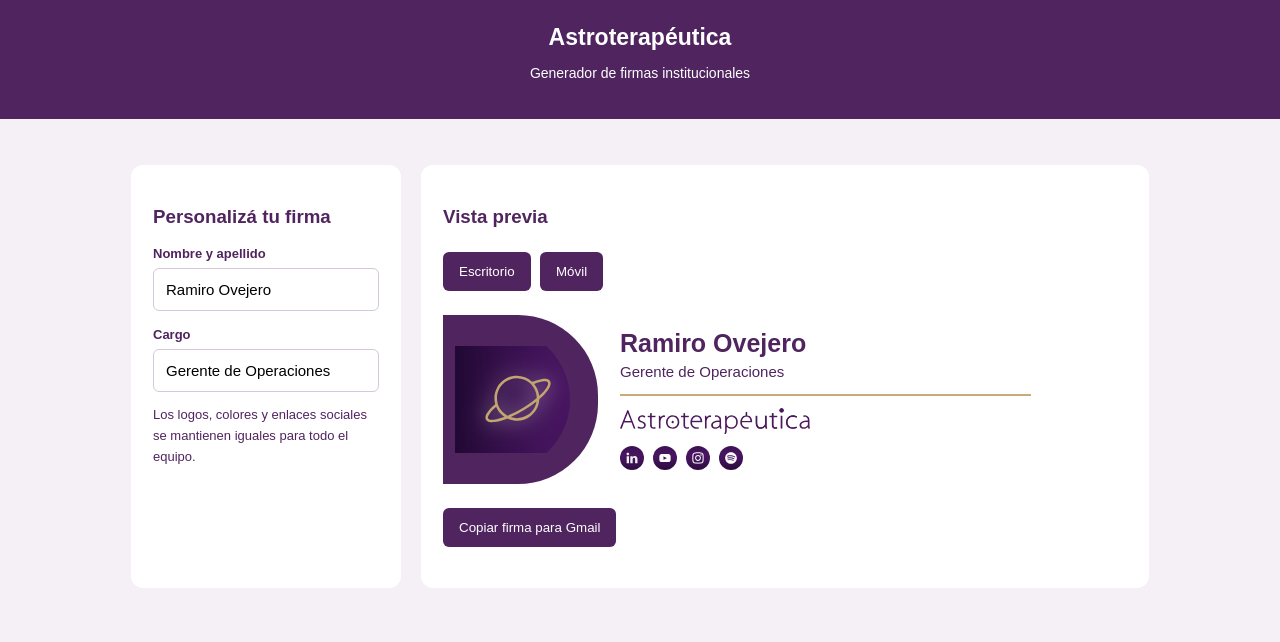
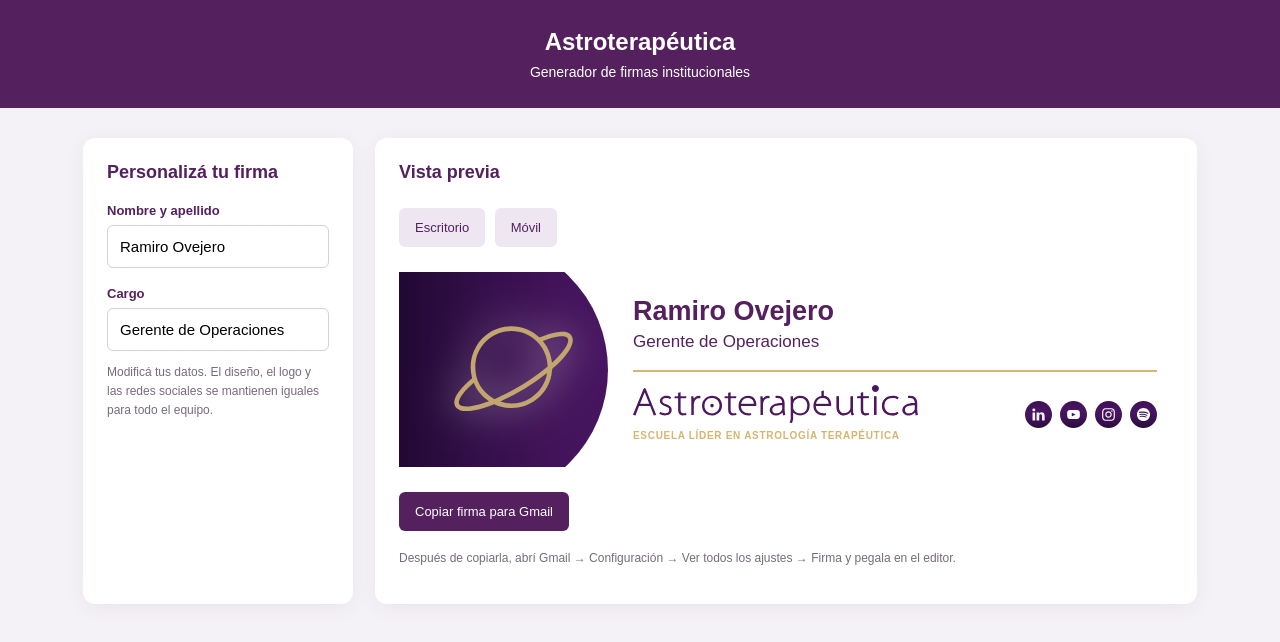
Before and after one commit to florencia-astro/firma-astroterapeutica, a plain HTML site: page index.html in a window 1280 px wide. Drawn offline with Linux system fonts and the light colour scheme.

Commit message:
Update index.html

```diff
--- a/index.html
+++ b/index.html
@@ -4,76 +4,126 @@
 <head>
 <meta charset="UTF-8">
 <meta name="viewport" content="width=device-width, initial-scale=1">
-<title>Firmas Astroterapéutica</title>
+<title>Generador de firmas | Astroterapéutica</title>
 <style>
   * { box-sizing: border-box; }
+
   body {
     margin: 0;
-  background: #f4f0f6;
-  font-family: Arial, sans-serif;
-  color: #50245f;
+    background: #f5f2f7;
+    font-family: Arial, Helvetica, sans-serif;
+    color: #54205e;
   }
+
   header {
-  background: #50245f;
+    background: #54205e;
     color: white;
-  padding: 24px;
+    padding: 28px 20px;
     text-align: center;
   }
-header h1 { margin: 0; font-size: 23px; }
-header p { font-size: 14px; }
+
+  header h1 {
+    margin: 0 0 8px;
+    font-size: 24px;
+  }
+
+  header p {
+    margin: 0;
+    font-size: 14px;
+  }
+
   main {
-  max-width: 1050px;
+    max-width: 1150px;
     margin: 30px auto;
-  padding: 16px;
+    padding: 0 18px;
     display: grid;
-  grid-template-columns: 270px minmax(0,1fr);
-  gap: 20px;
+    grid-template-columns: 270px minmax(0, 1fr);
+    gap: 22px;
   }
+
   .card {
-  background: white;
+    background: #fff;
     border-radius: 12px;
-  padding: 22px;
+    padding: 24px;
+    box-shadow: 0 4px 20px rgba(50,20,60,.06);
+    min-width: 0;
   }
+
+  h2 {
+    margin: 0 0 20px;
+    font-size: 18px;
+  }
+
   label {
     display: block;
-  margin: 16px 0 7px;
+    margin: 18px 0 7px;
     font-size: 13px;
     font-weight: bold;
   }
+
   input {
     width: 100%;
     padding: 12px;
-  border: 1px solid #d5c8da;
+    border: 1px solid #d8cedd;
     border-radius: 6px;
     font-size: 15px;
   }
+
   button {
-  background: #50245f;
+    border: none;
+    background: #54205e;
     color: white;
-  border: 0;
     border-radius: 6px;
     padding: 12px 16px;
     cursor: pointer;
-  margin: 6px 5px 6px 0;
+    font-size: 13px;
+    margin: 5px 5px 5px 0;
   }
+
+  button.secondary {
+    background: #eee7f1;
+    color: #54205e;
+  }
+
   .preview {
-  padding: 18px 0;
+    width: 100%;
     overflow-x: auto;
+    padding: 20px 0;
   }
+
   .preview.mobile {
-  width: 350px;
-  max-width: 100%;
-  border: 1px dashed #c5b7cb;
-  padding: 8px;
+    max-width: 375px;
+    border: 1px dashed #cabbd0;
+    padding: 12px;
   }
-#firma { max-width: 100%; }
-#estado { font-size: 13px; line-height: 1.5; }
-@media(max-width:750px) {
-  main { display: block; }
-  .card { margin-bottom: 20px; }
+
+  #firma {
+    width: 100%;
+  }
+
+  #estado {
+    font-size: 13px;
+    line-height: 1.5;
+  }
+
+  .nota {
+    color: #776b7b;
+    font-size: 12px;
+    line-height: 1.6;
+  }
+
+  @media (max-width: 750px) {
+    main {
+      display: block;
+    }
+
+    .card {
+      margin-bottom: 20px;
+    }
   }
 </style>
 </head>
+
 <body>
 
 <header>
@@ -82,33 +132,59 @@ button {
 </header>
 
 <main>
+
 <section class="card">
-<h3>Personalizá tu firma</h3>
+  <h2>Personalizá tu firma</h2>
 
   <label for="nombre">Nombre y apellido</label>
-<input id="nombre" value="Ramiro Ovejero">
+  <input
+    id="nombre"
+    type="text"
+    value="Ramiro Ovejero"
+  >
 
   <label for="cargo">Cargo</label>
-<input id="cargo" value="Gerente de Operaciones">
+  <input
+    id="cargo"
+    type="text"
+    value="Gerente de Operaciones"
+  >
 
-<p style="font-size:13px;line-height:1.6">
-Los logos, colores y enlaces sociales
-se mantienen iguales para todo el equipo.
+  <p class="nota">
+    Modificá tus datos. El diseño, el logo y
+    las redes sociales se mantienen iguales
+    para todo el equipo.
   </p>
 </section>
 
 <section class="card">
-<h3>Vista previa</h3>
 
-<button onclick="vista(false)">Escritorio</button>
-<button onclick="vista(true)">Móvil</button>
+  <h2>Vista previa</h2>
+
+  <button class="secondary" onclick="vista(false)">
+    Escritorio
+  </button>
+
+  <button class="secondary" onclick="vista(true)">
+    Móvil
+  </button>
 
   <div id="marco" class="preview">
     <div id="firma"></div>
   </div>
 
-<button onclick="copiar()">Copiar firma para Gmail</button>
+  <button onclick="copiar()">
+    Copiar firma para Gmail
+  </button>
+
   <p id="estado"></p>
+
+  <p class="nota">
+    Después de copiarla, abrí Gmail →
+    Configuración → Ver todos los ajustes →
+    Firma y pegala en el editor.
+  </p>
+
 </section>
 </main>
 
@@ -116,164 +192,299 @@ se mantienen iguales para todo el equipo.
 const base =
   "https://florencia-astro.github.io/firma-astroterapeutica/";
 
+const violeta = "#54205e";
+const dorado = "#D6B56F";
+
 const redes = [
-  ["FIRMA_LINKEDIN-ASTRO.svg",
-   "https://www.linkedin.com/school/astroterapeutica/posts/"],
-  ["FIRMA_YOUTUBE-ASTRO.svg",
-   "https://www.youtube.com/@PabloFloresLaymuns"],
-  ["FIRMA_INSTAGRAM-ASTRO.svg",
-   "https://www.instagram.com/pablofloresastrologo/"],
-  ["FIRMA_SPOTIFY-ASTRO.svg",
-   "https://open.spotify.com/show/4sjnjM8VzF2f6bPzpRsdKz?si=7c757805113248ff"]
+  {
+    imagen: "FIRMA_LINKEDIN-ASTRO.svg",
+    url: "https://www.linkedin.com/school/astroterapeutica/posts/",
+    nombre: "LinkedIn"
+  },
+  {
+    imagen: "FIRMA_YOUTUBE-ASTRO.svg",
+    url: "https://www.youtube.com/@PabloFloresLaymuns",
+    nombre: "YouTube"
+  },
+  {
+    imagen: "FIRMA_INSTAGRAM-ASTRO.svg",
+    url: "https://www.instagram.com/pablofloresastrologo/",
+    nombre: "Instagram"
+  },
+  {
+    imagen: "FIRMA_SPOTIFY-ASTRO.svg",
+    url: "https://open.spotify.com/show/4sjnjM8VzF2f6bPzpRsdKz?si=7c757805113248ff",
+    nombre: "Spotify"
+  }
 ];
 
-function escapar(s) {
-  return s.replace(/[&<>"']/g, c => ({
-    "&":"&amp;","<":"&lt;",">":"&gt;",
-    '"':"&quot;","'":"&#39;"
-  })[c]);
+function escapar(texto) {
+  return texto.replace(/[&<>"']/g, caracter => ({
+    "&": "&amp;",
+    "<": "&lt;",
+    ">": "&gt;",
+    '"': "&quot;",
+    "'": "&#39;"
+  })[caracter]);
 }
 
-function crearFirma() {
+function generarFirma() {
   const nombre = escapar(
-    document.getElementById("nombre").value
-  );
-  const cargo = escapar(
-    document.getElementById("cargo").value
+    document.getElementById("nombre").value.trim()
   );
 
-  const iconos = redes.map(([archivo,enlace]) => `
-    <td style="padding-right:9px">
-      <a href="${enlace.replace(/&/g,'&amp;')}"
+  const cargo = escapar(
+    document.getElementById("cargo").value.trim()
+  );
+
+  const iconos = redes.map(red => `
+    <td style="padding-left:8px" valign="middle">
+      <a href="${red.url.replace(/&/g, '&amp;')}"
          target="_blank">
-        <img src="${base+archivo}"
-             width="24" height="24"
-             style="display:block;border:0"
-             alt="Red social">
+        <img
+          src="${base + red.imagen}"
+          alt="${red.nombre}"
+          width="27"
+          height="27"
+          style="display:block;border:0;width:27px;height:27px">
       </a>
     </td>
   `).join("");
 
   return `
-  <table cellpadding="0" cellspacing="0" border="0"
+  <table
     role="presentation"
-    style="width:100%;max-width:600px;
-    font-family:Arial,sans-serif;
-    background:#ffffff;border-collapse:collapse">
+    cellpadding="0"
+    cellspacing="0"
+    border="0"
+    style="
+      width:100%;
+      max-width:790px;
+      border-collapse:collapse;
+      background:#ffffff;
+      font-family:Arial,Helvetica,sans-serif;
+    "
+  >
+    <tr>
 
-    <tr>
-      <td width="155" valign="middle"
-        style="background:#50245f;
-        border-radius:0 80px 80px 0;
-        text-align:center;padding:20px 12px">
+      <!-- ISOTIPO IZQUIERDO -->
+      <td
+        width="215"
+        valign="middle"
+        style="
+          width:27%;
+          padding:0;
+          vertical-align:middle;
+        "
+      >
         <img
           src="${base}FIRMA_ISO-ASTRO.svg"
-          width="115"
           alt="Astroterapéutica"
-          style="display:block;width:115px;
-          max-width:100%;height:auto;border:0">
+          width="215"
+          style="
+            display:block;
+            width:100%;
+            max-width:215px;
+            height:auto;
+            border:0;
+          "
+        >
       </td>
 
-      <td valign="middle"
-        style="padding:14px 12px 14px 22px">
+      <!-- CONTENIDO DERECHO -->
+      <td
+        valign="middle"
+        style="
+          padding:18px 16px 18px 25px;
+          vertical-align:middle;
+        "
+      >
 
-        <table cellpadding="0" cellspacing="0"
-          border="0" role="presentation"
-          style="width:100%;border-collapse:collapse">
+        <table
+          role="presentation"
+          cellpadding="0"
+          cellspacing="0"
+          border="0"
+          style="width:100%;border-collapse:collapse"
+        >
 
+          <!-- NOMBRE -->
           <tr>
-            <td style="font-size:25px;
-              font-weight:bold;color:#50245f;
-              line-height:1.15">
+            <td
+              style="
+                color:${violeta};
+                font-size:27px;
+                line-height:1.15;
+                font-weight:700;
+                padding:0 0 4px;
+              "
+            >
               ${nombre}
             </td>
           </tr>
 
+          <!-- CARGO -->
           <tr>
-            <td style="font-size:15px;
-              color:#50245f;
-              padding:5px 0 14px">
+            <td
+              style="
+                color:${violeta};
+                font-size:17px;
+                line-height:1.3;
+                padding:0 0 17px;
+              "
+            >
               ${cargo}
             </td>
           </tr>
 
+          <!-- LÍNEA DORADA -->
           <tr>
-            <td style="border-top:2px solid #c6ac79;
-              padding-top:12px">
+            <td
+              style="
+                border-top:2px solid ${dorado};
+                padding-top:13px;
+              "
+            >
 
-              <table cellpadding="0" cellspacing="0"
-                border="0" role="presentation"
-                style="width:100%">
+              <!-- LOGO + REDES -->
+              <table
+                role="presentation"
+                cellpadding="0"
+                cellspacing="0"
+                border="0"
+                style="
+                  width:100%;
+                  border-collapse:collapse;
+                "
+              >
                 <tr>
-                  <td valign="middle">
+
+                  <!-- LOGO Y BAJADA -->
+                  <td
+                    valign="middle"
+                    style="
+                      vertical-align:middle;
+                      padding:0;
+                    "
+                  >
+
                     <img
                       src="${base}FIRMA_LOGO-ASTRO.svg"
-                      width="190"
                       alt="Astroterapéutica"
-                      style="display:block;
-                      width:190px;max-width:100%;
-                      height:auto;border:0">
+                      width="285"
+                      style="
+                        display:block;
+                        width:100%;
+                        max-width:285px;
+                        height:auto;
+                        border:0;
+                      "
+                    >
+
+                    <div
+                      style="
+                        color:${dorado};
+                        font-family:Arial,Helvetica,sans-serif;
+                        font-size:10px;
+                        font-weight:600;
+                        line-height:1.4;
+                        letter-spacing:.7px;
+                        white-space:nowrap;
+                        padding-top:6px;
+                      "
+                    >
+                      ESCUELA LÍDER EN ASTROLOGÍA TERAPÉUTICA
+                    </div>
+
                   </td>
+
+                  <!-- ÍCONOS SOCIALES -->
+                  <td
+                    valign="middle"
+                    align="right"
+                    style="
+                      vertical-align:middle;
+                      text-align:right;
+                      padding-left:12px;
+                      white-space:nowrap;
+                    "
+                  >
+                    <table
+                      role="presentation"
+                      cellpadding="0"
+                      cellspacing="0"
+                      border="0"
+                      align="right"
+                    >
+                      <tr>
+                        ${iconos}
                       </tr>
-                <tr>
-                  <td style="padding-top:12px">
-                    <table cellpadding="0"
-                      cellspacing="0" border="0"
-                      role="presentation">
-                      <tr>${iconos}</tr>
                     </table>
                   </td>
+
                 </tr>
               </table>
 
             </td>
           </tr>
+
         </table>
       </td>
     </tr>
-  </table>`;
+  </table>
+  `;
 }
 
 function actualizar() {
   document.getElementById("firma").innerHTML =
-    crearFirma();
+    generarFirma();
 }
 
 function vista(movil) {
   document.getElementById("marco")
-    .classList.toggle("mobile",movil);
+    .classList.toggle("mobile", movil);
 }
 
 async function copiar() {
-  const html = crearFirma();
+  const html = generarFirma();
   const estado = document.getElementById("estado");
 
   try {
     await navigator.clipboard.write([
       new ClipboardItem({
         "text/html": new Blob(
-          [html],{type:"text/html"}
+          [html],
+          { type: "text/html" }
         ),
         "text/plain": new Blob(
-          [document.getElementById("nombre").value],
-          {type:"text/plain"}
+          [
+            document.getElementById("nombre").value +
+            " - " +
+            document.getElementById("cargo").value
+          ],
+          { type: "text/plain" }
         )
       })
     ]);
+
     estado.textContent =
-      "Firma copiada. Pegala en la configuración de Gmail.";
-  } catch(e) {
+      "¡Firma copiada! Ya podés pegarla en Gmail.";
+
+  } catch (error) {
     estado.textContent =
-      "No se pudo copiar. Usá Chrome desde GitHub Pages.";
+      "No se pudo copiar automáticamente. " +
+      "Probá desde Google Chrome.";
   }
 }
 
 document.getElementById("nombre")
-  .addEventListener("input",actualizar);
+  .addEventListener("input", actualizar);
+
 document.getElementById("cargo")
-  .addEventListener("input",actualizar);
+  .addEventListener("input", actualizar);
 
 actualizar();
 </script>
+
 </body>
 </html>
```
Lines whose indentation alone changed are shown as unchanged.
